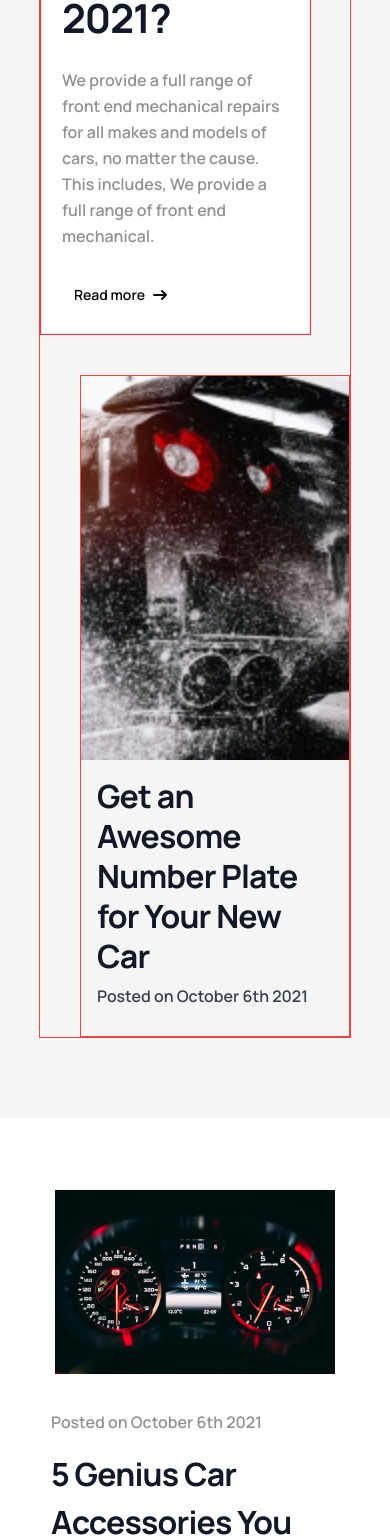
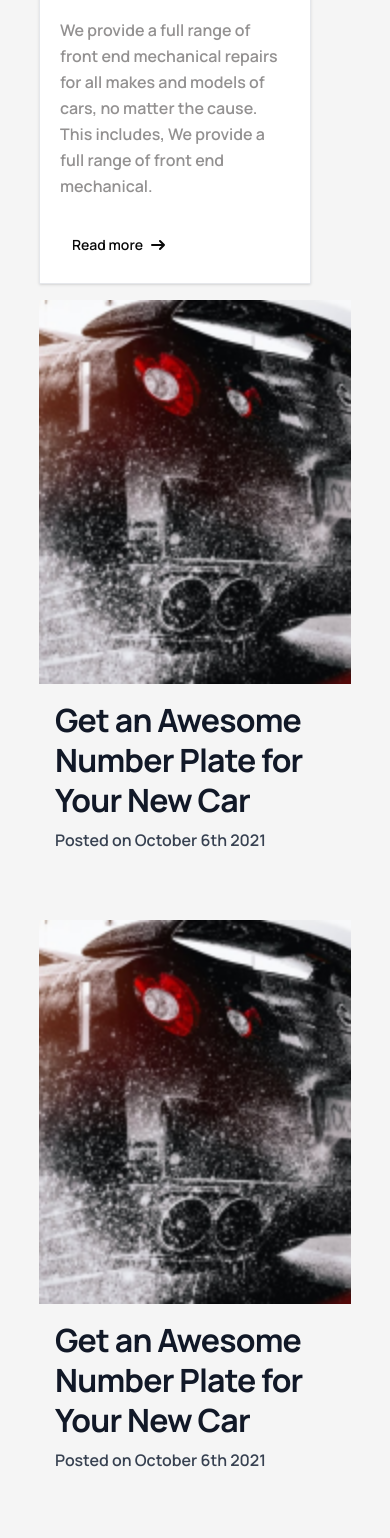
Before and after one commit to w3ngithub/revive-motors, a Next.js app: page /blog in a window 390 px wide. Shown: the part 1520-3058 px from the top of the page. Built offline with nearby package versions, Linux system fonts and the light colour scheme.

Commit message:
feat: blog-card responsiveness added

```diff
--- a/src/components/modules/blog/blog-card.tsx
+++ b/src/components/modules/blog/blog-card.tsx
@@ -1,14 +1,14 @@
 import React from "react";
 
 const BlogCard = () => {
-  // border border-red-500
+  //
   return (
     // min-h-[100vh]
     <section className="bg-[#f5f5f5] min-h-screen max-w-[100vw] flex flex-row justify-center items-center pb-10  ">
-      <div className="container  max-2xl:my-10 ">
+      <div className="container  max-2xl:my-10  ">
         {/* max-h-[746px] */}
-        <div className="grid lg:grid-cols-12 border border-red-500 space-x-10 space-y-10">
-          <div className="col-span-5 border border-red-500">
+        <div className="grid lg:grid-cols-12   space-x-10 space-y-10 ">
+          <div className="col-span-5  ">
             {/* /////////////////////// */}
             {/* min-h-[746px] */}
             <div className="max-w-[537px]  bg-white border border-gray-200 rounded-none shadow  flex flex-col justify-start items-center ">
@@ -62,9 +62,47 @@ const BlogCard = () => {
 
             {/* ///////////////////// */}
           </div>
-          <div className="col-span-7  border border-red-500  ">
+          <div className=" col-span-7 space-y-10  max-sm:!m-auto max-sm:!mt-4  ">
             {/* /////////// */}
 
+            <a
+              href="#"
+              className="flex flex-col items-center bg-[#f5f5f5]  md:flex-row md:max-w-xl hover:bg-gray-100"
+            >
+              <img
+                className="object-cover w-full h-96 md:h-auto md:w-48 rounded-none "
+                src="/images/blog-car-back.png"
+                alt="Car back"
+              />
+              <div className="flex flex-col justify-between p-4 leading-normal">
+                <h5 className="mb-2 text-t1 font-bold tracking-tight text-gray-900 max-2xl:leading-tight">
+                  Get an Awesome Number Plate for Your New Car
+                </h5>
+                <p className="mb-3 text-b2 font-semibold text-gray-700 ">
+                  Posted on October 6th 2021
+                </p>
+              </div>
+            </a>
+            <a
+              href="#"
+              className="flex flex-col items-center bg-[#f5f5f5]  md:flex-row md:max-w-xl hover:bg-gray-100"
+            >
+              <img
+                className="object-cover w-full h-96 md:h-auto md:w-48 rounded-none "
+                src="/images/blog-car-back.png"
+                alt="Car back"
+                // width={192}
+                // height={192}
+              />
+              <div className="flex flex-col justify-between p-4 leading-normal">
+                <h5 className="mb-2 text-t1 font-bold tracking-tight text-gray-900 max-2xl:leading-tight">
+                  Get an Awesome Number Plate for Your New Car
+                </h5>
+                <p className="mb-3 text-b2 font-semibold text-gray-700 ">
+                  Posted on October 6th 2021
+                </p>
+              </div>
+            </a>
             <a
               href="#"
               className="flex flex-col items-center bg-[#f5f5f5]  md:flex-row md:max-w-xl hover:bg-gray-100"
@@ -86,7 +124,6 @@ const BlogCard = () => {
 
             {/* ////////////////// */}
           </div>
-
         </div>
       </div>
     </section>
```
